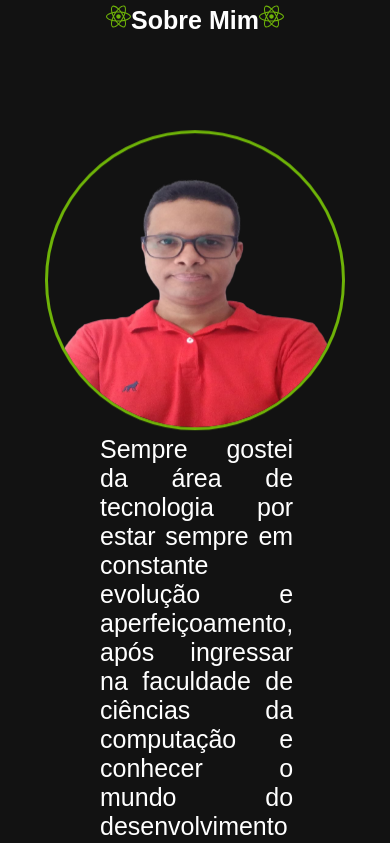
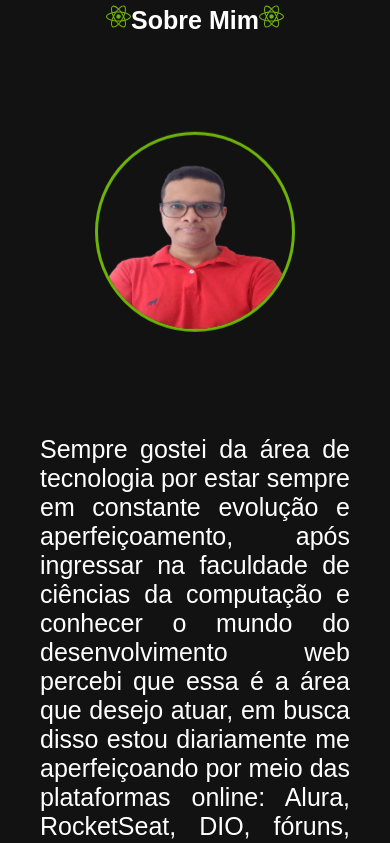
Before and after one commit to joaodedeusrsfilho/meu-portfolio, a React (Vite) app: page / in a window 390 px wide. Shown: the part 860-1703 px from the top of the page. Built offline with nearby package versions, Linux system fonts and the light colour scheme.

Commit message:
add file

```diff
--- a/src/Componentes/SobreMim/responsivo.css
+++ b/src/Componentes/SobreMim/responsivo.css
@@ -7,11 +7,16 @@
 
     }
 
+    .sectionSobreMim .containerSobreMim .sobreMim h1{
+        font-size: var(--tamanhoDoTextoTituloCelular);
+    }
+
     .sectionSobreMim .containerSobreMim .sobreMimDescricao p{
         display: flex;
         width: 100%;
-        padding: 0px 100px;
+        padding: 100px 40px;
         font-size: var(--tamanhoDoTextoParagrafoParaCelular);
+        padding-top: 100px;
     }
 
     .sectionSobreMim .containerSobreMim .sobreMimDescricao{
@@ -21,4 +26,11 @@
         padding-top: 100px;
 
     }
+
+    .sectionSobreMim .containerSobreMim .sobreMimDescricao img{
+        width: var(--tamanhoDaImagemParaCelularWidth);
+
+        height: var(--tamanhoDaImagemParaCelularHeight);
+
+    }
 }
--- a/src/Componentes/SobreMim/style.css
+++ b/src/Componentes/SobreMim/style.css
@@ -47,8 +47,8 @@
 
 .sectionSobreMim .sobreMimDescricao img {
     border-radius: 50%;
-    width: 300px;
-    height: 300px;
+    width: var(--tamanhoDaImagemParaCelularWidth);
+    height: var(--tamanhoDaImagemParaCelularHigth);
     border: solid rgb(110, 179, 8);
     animation: subirDescer 2s linear infinite
 }
--- a/src/Componentes/VariaveisCss/variaveisCss.css
+++ b/src/Componentes/VariaveisCss/variaveisCss.css
@@ -28,4 +28,5 @@
     --tamanhoDaImagemParaCelularHeight: 200px;
     --tamanhoDoTextoParagrafoParaCelular: 25px;
     --tamanhoDoIconeCelular: 25px;
+    --tamanhoDoTextoTituloCelular: 25px;
 }
```
